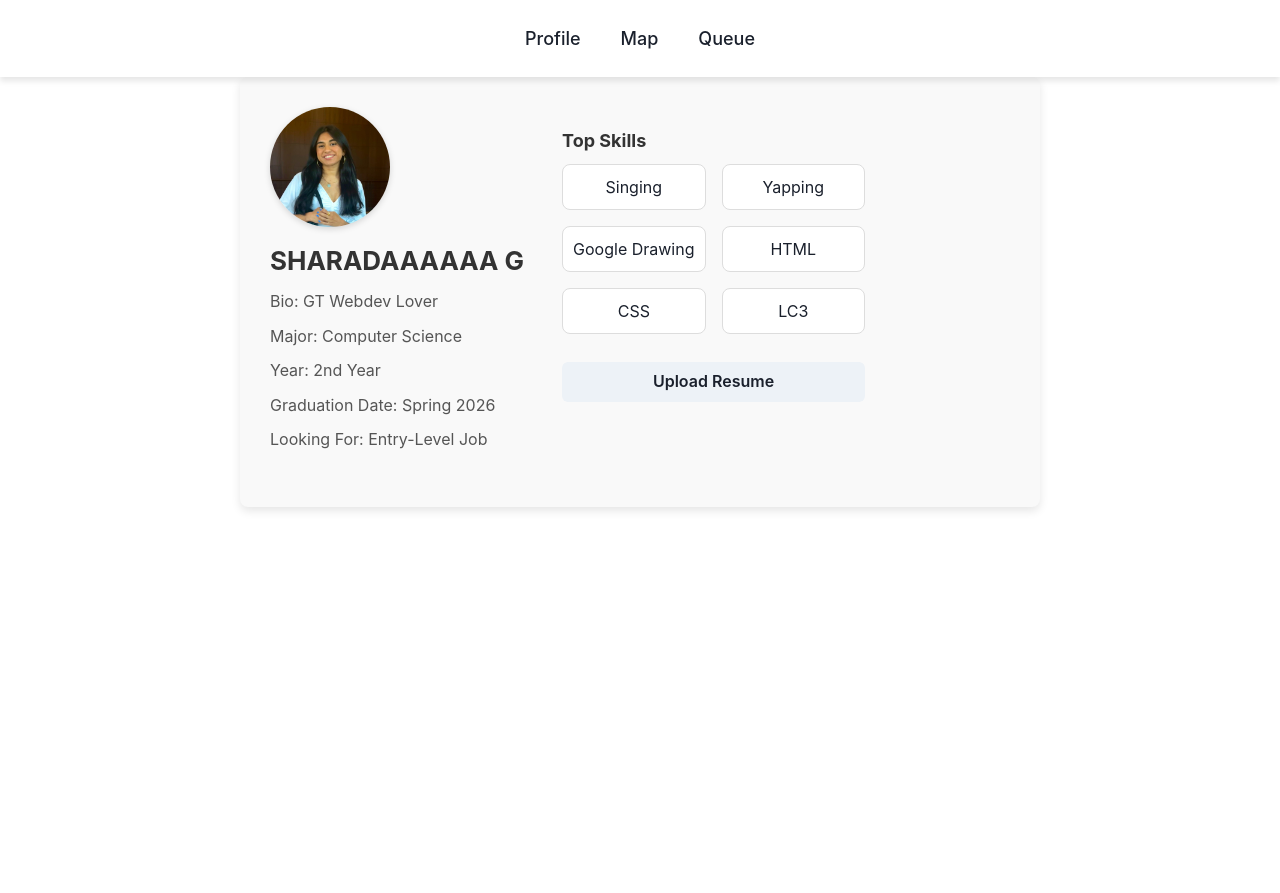
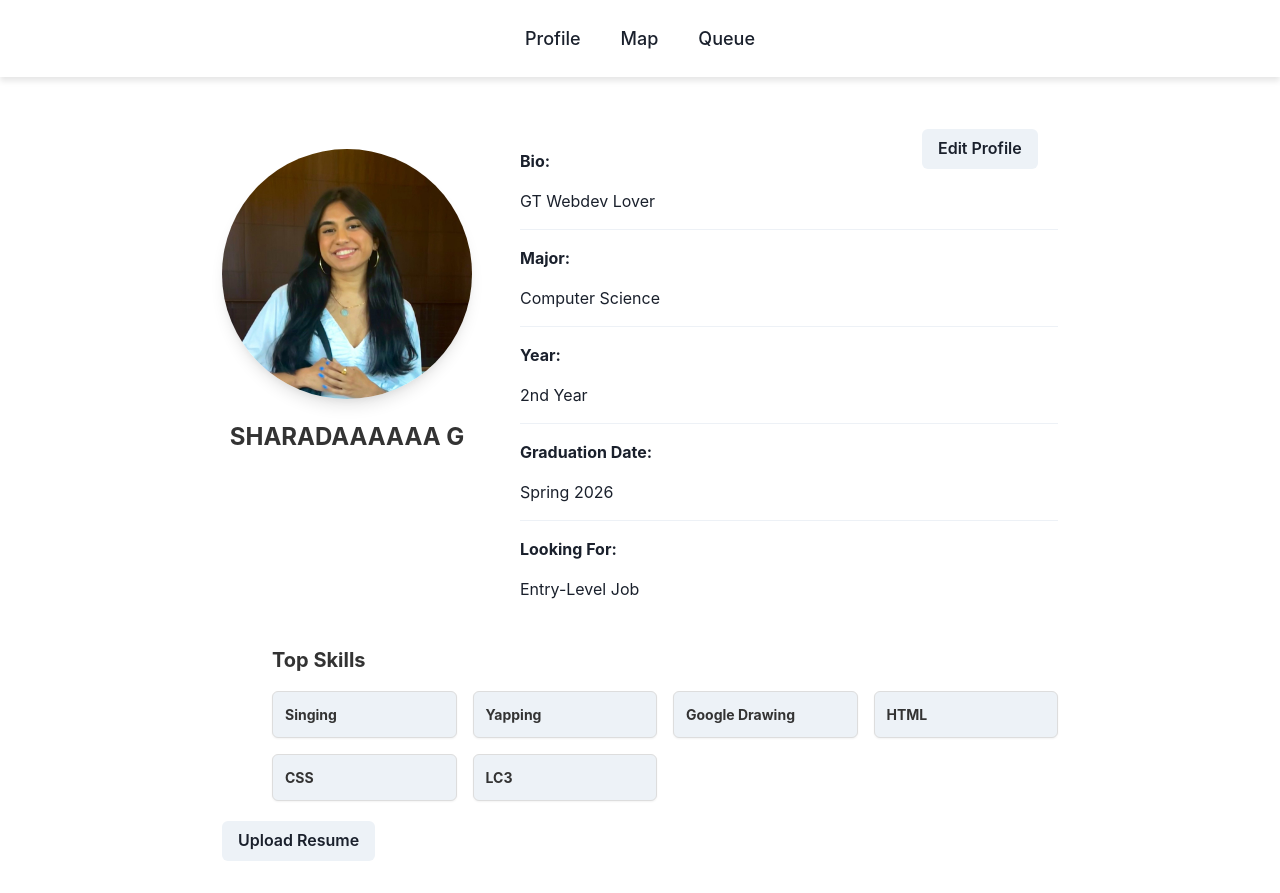
Before and after one commit to pranavsreedhar123/career_queue, a React (Create React App) app in the folder frontend/: page / in a window 1280 px wide. Before the commit the page ends 800 px from the top, so only its background shows below. Built offline with nearby package versions, Linux system fonts and the light colour scheme.

Commit message:
integrated profile and queue

```diff
--- /dev/null
+++ b/frontend/src/ProfileContext.js
@@ -0,0 +1,36 @@
+import React, { createContext, useState, useEffect } from "react";
+
+// Create the context
+export const ProfileContext = createContext();
+
+// Provider component to wrap around the app
+export const ProfileProvider = ({ children }) => {
+    // Initial state, can load from localStorage if it exists
+    const [profileData, setProfileData] = useState(() => {
+        const savedProfile = localStorage.getItem("profileData");
+        return savedProfile
+            ? JSON.parse(savedProfile)
+            : {
+                name: "SHARADAAAAAA G",
+                bio: "GT Webdev Lover",
+                major: "Computer Science",
+                year: "2nd Year",
+                gradDate: "Spring 2026",
+                jobSearch: "Entry-Level Job",
+                profilePic: "sg.jpeg",
+                skills: ["Singing", "Yapping", "Google Drawing", "HTML", "CSS", "LC3"],
+                resume: null, // Initialize resume as null
+            };
+    });
+
+    // Save profile data to local storage whenever it changes
+    useEffect(() => {
+        localStorage.setItem("profileData", JSON.stringify(profileData));
+    }, [profileData]);
+
+    return (
+        <ProfileContext.Provider value={{ profileData, setProfileData }}>
+            {children}
+        </ProfileContext.Provider>
+    );
+};
--- a/frontend/src/components/StudentProfile.css
+++ b/frontend/src/components/StudentProfile.css
@@ -1,42 +1,63 @@
-/* Main container for the profile */
-.student-profile-container {
+* Main container for the profile */ .student-profile-container {
   max-width: 800px;
-    margin: auto;
-    padding: 30px;
-    background-color: #f9f9f9;
-    border-radius: 8px;
+  margin: 50px auto;
+  padding: 40px 20px;
+  background-color: #fff;
+  border-radius: 12px;
   box-shadow: 0 4px 10px rgba(0, 0, 0, 0.1);
+  position: relative;
 }
 
 /* Profile image styling */
 .profile-image {
   border-radius: 50%;
   box-shadow: 0 2px 6px rgba(0, 0, 0, 0.15);
-    width: 120px;
-    height: 120px;
+  width: 250px;
+  height: 250px;
   object-fit: cover;
   margin-bottom: 10px;
+  margin: auto;
+  /* Center the image */
 }
 
 /* Text styling for name */
 .profile-name {
-    font-size: 26px;
+  font-size: 28px;
   font-weight: 700;
   color: #333;
+  text-align: center;
+  margin-bottom: 20px;
 }
 
-  /* Bio and info styling */
-  .profile-info {
+/* Information section styling */
+.info-section {
+  text-align: left;
+  margin-top: 10px;
+}
+
+.info-label {
+  font-weight: bold;
+  margin-right: 8px;
+}
+
+.info-value {
   font-size: 16px;
   color: #555;
-    margin-top: 5px;
-    line-height: 1.6;
 }
 
-  /* Container for skills section */
+.info-row {
+  display: flex;
+  justify-content: space-between;
+  margin-bottom: 10px;
+  padding-left: 50px;
+  /* Shift the fields to the right */
+}
+
+/* Top Skills section */
 .skills-container {
   margin-top: 20px;
-    width: 100%;
+  padding-left: 50px;
+  /* Move skills slightly to the right */
 }
 
 .skills-title {
@@ -44,24 +65,71 @@
   font-weight: bold;
   color: #333;
   margin-bottom: 10px;
+  text-align: left;
 }
 
 .skill-box {
-    padding: 10px;
+  display: flex;
+  align-items: center;
+  justify-content: space-between;
+  padding: 8px;
   border-radius: 8px;
   border: 1px solid #ddd;
-    background-color: #fff;
-    text-align: center;
+  background-color: #f9f9f9;
   transition: transform 0.3s ease, box-shadow 0.3s ease;
+  font-weight: bold;
+  font-size: 14px;
+  color: #333;
 }
 
-  /* Add hover effect to skills */
 .skill-box:hover {
   transform: translateY(-4px);
   box-shadow: 0 4px 8px rgba(0, 0, 0, 0.15);
 }
 
-  /* Resume upload button styling */
+.skills-list {
+  display: flex;
+  flex-wrap: wrap;
+  gap: 10px;
+}
+
+/* Remove skill button */
+.remove-skill-button {
+  margin-left: 10px;
+  padding: 2px 6px;
+  background-color: #ff4d4d;
+  color: white;
+  font-size: 12px;
+  border: none;
+  border-radius: 4px;
+  cursor: pointer;
+}
+
+.remove-skill-button:hover {
+  background-color: #e60000;
+}
+
+/* Edit/Save button in top-right corner */
+.edit-button {
+  position: absolute;
+  top: 20px;
+  right: -700px;
+  padding: 8px 16px;
+  background-color: #007bff;
+  color: white;
+  font-weight: bold;
+  border-radius: 6px;
+  cursor: pointer;
+  font-size: 14px;
+  transition: background-color 0.3s ease, box-shadow 0.3s ease;
+}
+
+.edit-button:hover {
+  background-color: #0056b3;
+  box-shadow: 0 4px 10px rgba(0, 0, 0, 0.2);
+}
+
+/* Upload button */
 .upload-button {
   margin-top: 20px;
   width: 100%;
@@ -73,7 +141,6 @@
   transition: background-color 0.3s ease, box-shadow 0.3s ease;
 }
 
-  /* Button hover effect */
 .upload-button:hover {
   background-color: #e6b800;
   box-shadow: 0 4px 6px rgba(0, 0, 0, 0.1);
@@ -94,11 +161,7 @@
     font-size: 22px;
   }
 
-    .skills-container {
-      margin-top: 15px;
-    }
-
-    .upload-button {
-      padding: 10px 0;
+  .info-row {
+    flex-direction: column;
   }
 }
--- a/frontend/src/components/StudentProfile.js
+++ b/frontend/src/components/StudentProfile.js
@@ -1,4 +1,4 @@
-import React, { useRef, useState } from "react";
+import React, { useRef, useState, useContext } from "react";
 import {
   Box,
   VStack,
@@ -8,18 +8,24 @@ import {
   Button,
   SimpleGrid,
   Input,
+  Textarea,
   useToast,
+  Divider,
 } from "@chakra-ui/react";
 import './StudentProfile.css'; // Import CSS
 import Navbar from "./Navbar";
+import { ProfileContext } from "../ProfileContext"; // Import context
 
 const StudentProfile = () => {
-  const skills = ["Singing", "Yapping", "Google Drawing", "HTML", "CSS", "LC3"];
+  const { profileData, setProfileData } = useContext(ProfileContext); // Use context
 
   const fileInput = useRef(null);
-  const [fileName, setFileName] = useState("");
+  const resumeInput = useRef(null);  // Ref for resume file input
+  const [newSkill, setNewSkill] = useState(""); // For adding new skill
+  const [editMode, setEditMode] = useState(false); // Toggle for editing
   const toast = useToast();
 
+  // Handle uploading profile picture
   const handleUploadClick = () => {
     fileInput.current.click();
   };
@@ -27,69 +33,274 @@ const StudentProfile = () => {
   const handleFileChange = (event) => {
     const file = event.target.files[0];
     if (file) {
-      setFileName(file.name);
-      handleFileUpload(file);
+      const reader = new FileReader();
+      reader.onloadend = () => {
+        setProfileData({ ...profileData, profilePic: reader.result }); // Update profile picture in context
+      };
+      reader.readAsDataURL(file);
     }
   };
 
-  const handleFileUpload = (file) => {
-    console.log("Uploading file:", file);
+  // Handle resume file upload
+  const handleResumeUploadClick = () => {
+    resumeInput.current.click();
+  };
 
-    setTimeout(() => {
+  const handleResumeChange = (event) => {
+    const file = event.target.files[0];
+    if (file) {
+      const reader = new FileReader();
+      reader.onloadend = () => {
+        // Save resume data as base64
+        setProfileData({ ...profileData, resume: reader.result });
         toast({
-        title: "File uploaded successfully",
+          title: "Resume uploaded successfully",
           description: `${file.name} has been uploaded.`,
           status: "success",
           duration: 3000,
           isClosable: true,
         });
-    }, 2000);
+      };
+      reader.readAsDataURL(file);
+    }
+  };
+
+  // Handle saving changes
+  const handleSaveChanges = () => {
+    setEditMode(false);  // Switch back to non-edit mode
+    toast({
+      title: "Profile updated successfully",
+      status: "success",
+      duration: 3000,
+      isClosable: true,
+    });
+  };
+
+  // Handle adding a new skill
+  const handleAddSkill = () => {
+    if (newSkill.trim()) {
+      const updatedSkills = [...profileData.skills, newSkill]; // Add new skill to the list
+      setProfileData({ ...profileData, skills: updatedSkills }); // Save in context
+      setNewSkill(""); // Clear input field
+      toast({
+        title: "Skill added",
+        description: `${newSkill} has been added to your skills.`,
+        status: "success",
+        duration: 2000,
+        isClosable: true,
+      });
+    }
+  };
+
+  // Handle removing a skill
+  const handleRemoveSkill = (index) => {
+    const updatedSkills = profileData.skills.filter((_, i) => i !== index); // Remove skill by index
+    setProfileData({ ...profileData, skills: updatedSkills }); // Save in context
+    toast({
+      title: "Skill removed",
+      description: `Skill has been removed.`,
+      status: "info",
+      duration: 2000,
+      isClosable: true,
+    });
   };
 
   return (
     <>
       <Navbar />
-      <Box className="student-profile-container">
-        <HStack align="flex-start" mb={6}>
-          <VStack align="flex-start" spacing={1}>
+      <Box className="student-profile-container" p={8} maxW="900px" mx="auto">
+        {/* Dynamic Button in the top-right corner */}
+        <Button
+          onClick={editMode ? handleSaveChanges : () => setEditMode(true)}
+          className="button-primary edit-button"
+        >
+          {editMode ? "Save Changes" : "Edit Profile"}
+        </Button>
+
+        <HStack align="flex-start" mb={6} spacing={12}>
+          <VStack align="center" spacing={5}>
             <Image
               className="profile-image"
-              src="sg.jpeg"
-              alt="SHARADAAAAAA G"
+              src={profileData.profilePic} // Use profile picture from context
+              alt="Profile Picture"
+              boxSize="250px"
+              borderRadius="full"
+              objectFit="cover"
+              boxShadow="lg"
             />
-            <Text className="profile-name">SHARADAAAAAA G</Text>
-            <Text className="profile-info">Bio: GT Webdev Lover</Text>
-            <Text className="profile-info">Major: Computer Science</Text>
-            <Text className="profile-info">Year: 2nd Year</Text>
-            <Text className="profile-info">Graduation Date: Spring 2026</Text>
-            <Text className="profile-info">Looking For: Entry-Level Job</Text>
+
+            {editMode && (
+              <>
+                <Input
+                  type="file"
+                  accept="image/*"
+                  ref={fileInput}
+                  onChange={handleFileChange}
+                  display="none"
+                />
+                <Button onClick={handleUploadClick} className="button-primary">
+                  Change Profile Picture
+                </Button>
+              </>
+            )}
+
+            {/* Editable Name */}
+            <Text className="profile-name" fontSize="2xl" fontWeight="bold">
+              {editMode ? (
+                <Input
+                  value={profileData.name} // Use name from context
+                  onChange={(e) => setProfileData({ ...profileData, name: e.target.value })}
+                  bg="gray.100"
+                  borderRadius="md"
+                  placeholder="Enter your name"
+                />
+              ) : (
+                profileData.name
+              )}
+            </Text>
           </VStack>
-          <VStack marginLeft={30}>
-            <Box className="skills-container">
-              <Text className="skills-title">Top Skills</Text>
-              <SimpleGrid columns={2} spacing={4}>
-                {skills.map((skill, i) => (
-                  <Box key={i} className="skill-box">
+
+          <VStack align="flex-start" spacing={4} flex="1">
+            {/* Editable fields */}
+            <Text fontWeight="bold">Bio:</Text>
+            {editMode ? (
+              <Textarea
+                value={profileData.bio} // Use bio from context
+                onChange={(e) => setProfileData({ ...profileData, bio: e.target.value })}
+                bg="gray.100"
+                size="sm"
+                borderRadius="md"
+                placeholder="Enter bio"
+              />
+            ) : (
+              <Text>{profileData.bio}</Text>
+            )}
+
+            <Divider />
+
+            <Text fontWeight="bold">Major:</Text>
+            {editMode ? (
+              <Input
+                value={profileData.major} // Use major from context
+                onChange={(e) => setProfileData({ ...profileData, major: e.target.value })}
+                bg="gray.100"
+                borderRadius="md"
+                placeholder="Enter major"
+              />
+            ) : (
+              <Text>{profileData.major}</Text>
+            )}
+
+            <Divider />
+
+            <Text fontWeight="bold">Year:</Text>
+            {editMode ? (
+              <Input
+                value={profileData.year} // Use year from context
+                onChange={(e) => setProfileData({ ...profileData, year: e.target.value })}
+                bg="gray.100"
+                borderRadius="md"
+                placeholder="Enter year"
+              />
+            ) : (
+              <Text>{profileData.year}</Text>
+            )}
+
+            <Divider />
+
+            <Text fontWeight="bold">Graduation Date:</Text>
+            {editMode ? (
+              <Input
+                value={profileData.gradDate} // Use graduation date from context
+                onChange={(e) => setProfileData({ ...profileData, gradDate: e.target.value })}
+                bg="gray.100"
+                borderRadius="md"
+                placeholder="Enter graduation date"
+              />
+            ) : (
+              <Text>{profileData.gradDate}</Text>
+            )}
+
+            <Divider />
+
+            <Text fontWeight="bold">Looking For:</Text>
+            {editMode ? (
+              <Input
+                value={profileData.jobSearch} // Use job search status from context
+                onChange={(e) => setProfileData({ ...profileData, jobSearch: e.target.value })}
+                bg="gray.100"
+                borderRadius="md"
+                placeholder="Enter job search status"
+              />
+            ) : (
+              <Text>{profileData.jobSearch}</Text>
+            )}
+          </VStack>
+        </HStack>
+
+        <VStack align="flex-start" spacing={5}>
+          <Box className="skills-container" w="100%">
+            <Text className="skills-title" fontSize="xl" fontWeight="bold" mb={4}>
+              Top Skills
+            </Text>
+            <SimpleGrid columns={[2, 2, 4]} spacing={4}>
+              {profileData.skills.map((skill, i) => (
+                <Box
+                  key={i}
+                  className="skill-box"
+                  p={3}
+                  borderRadius="md"
+                  bg="gray.100"
+                  textAlign="center"
+                  fontWeight="bold"
+                  boxShadow="sm"
+                  display="flex"
+                  justifyContent="space-between"
+                  alignItems="center"
+                >
                   <Text>{skill}</Text>
+                  {editMode && (
+                    <Button
+                      size="xs"
+                      colorScheme="red"
+                      onClick={() => handleRemoveSkill(i)}
+                    >
+                      Remove
+                    </Button>
+                  )}
                 </Box>
               ))}
             </SimpleGrid>
+
+            {editMode && (
+              <>
+                <Input
+                  value={newSkill}
+                  onChange={(e) => setNewSkill(e.target.value)}
+                  placeholder="Add new skill"
+                  mt={4}
+                  bg="gray.100"
+                  borderRadius="md"
+                />
+                <Button onClick={handleAddSkill} className="button-primary" mt={2}>
+                  Add Skill
+                </Button>
+              </>
+            )}
           </Box>
+
+          {/* Resume Upload */}
           <Input
             type="file"
-              ref={fileInput}
-              onChange={handleFileChange}
+            ref={resumeInput}
+            onChange={handleResumeChange}
             display="none"
             accept=".pdf,.doc,.docx"
           />
-            <Button
-              onClick={handleUploadClick}
-              className="upload-button"
-            >
-              {fileName ? `File Selected: ${fileName}` : "Upload Resume"}
+          <Button onClick={handleResumeUploadClick} className="button-primary">
+            {profileData.resume ? `Resume Uploaded` : "Upload Resume"}
           </Button>
         </VStack>
-        </HStack>
       </Box>
     </>
   );
```
Also changed, not shown: frontend/src/index.js (+10 -10 lines). Lines whose indentation alone changed are shown as unchanged.
